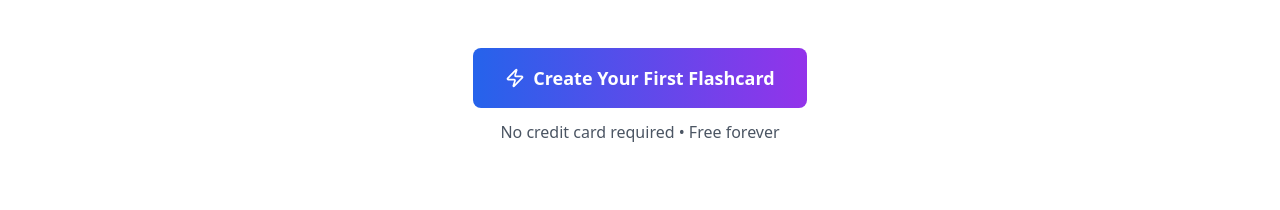
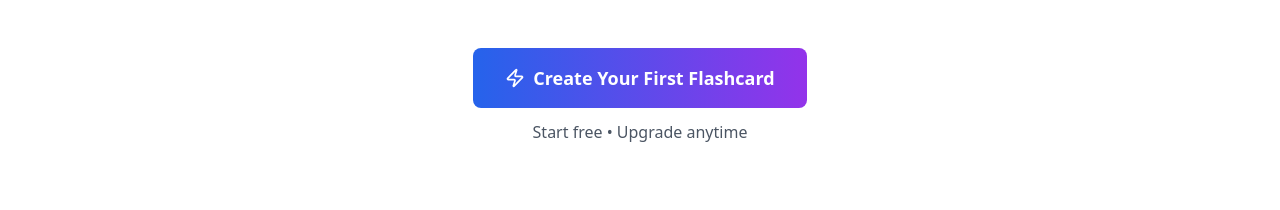
Before and after one commit to ai1976/recall-app, a React (Vite) app: page / in a window 1280 px wide. Shown: the part 1264-1474 px from the top of the page. Built offline with nearby package versions, Linux system fonts and the light colour scheme; no server answers; the database is empty.

Commit message:
Update: Accurate freemium pricing messaging (no 'free forever')

```diff
--- a/src/pages/Home.jsx
+++ b/src/pages/Home.jsx
@@ -297,7 +297,7 @@ export default function Home() {
               <Zap className="h-5 w-5" />
               <span>Create Your First Flashcard</span>
             </Link>
-            <p className="text-gray-600 mt-3">No credit card required • Free forever</p>
+            <p className="text-gray-600 mt-3">Start free • Upgrade anytime</p>
           </div>
         </div>
       </section>
@@ -621,7 +621,7 @@ export default function Home() {
             Ready to Build Your Study Library?
           </h2>
           <p className="text-xl text-blue-100 mb-10">
-            Join {stats.students} students • {stats.educators} educators • Free forever
+            Join {stats.students} students • {stats.educators} educators • Start free
           </p>
           <div className="flex flex-col sm:flex-row justify-center space-y-4 sm:space-y-0 sm:space-x-4">
             <Link
@@ -638,7 +638,7 @@ export default function Home() {
             </a>
           </div>
           <p className="mt-6 text-blue-100">
-            No credit card required • Start in 30 seconds
+            Start free • Upgrade for unlimited access
           </p>
         </div>
       </section>
```
